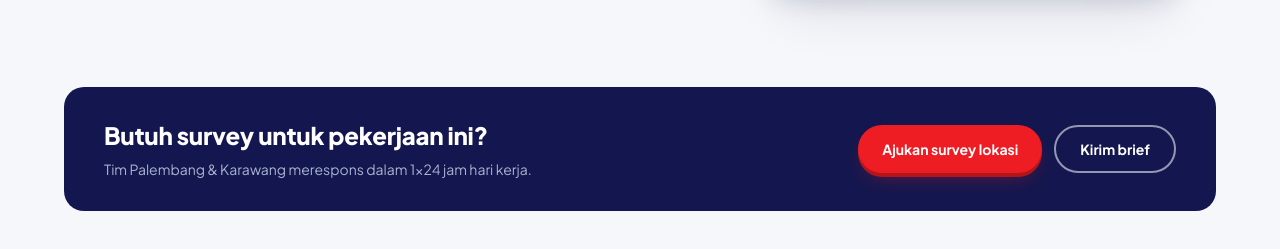
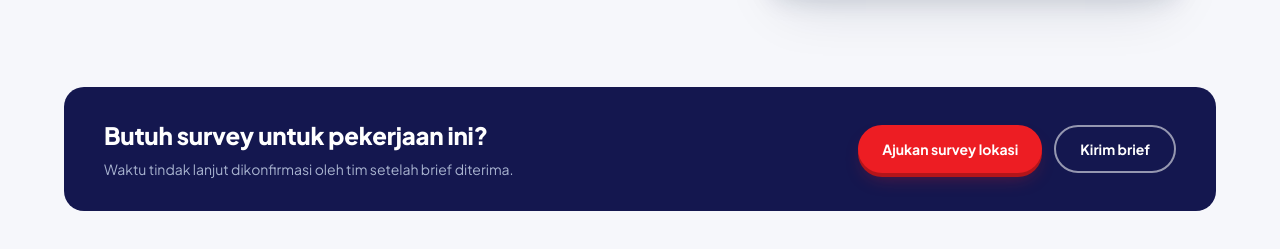
Before and after one commit to nihtlouw/bsm-company-profile, a React (Vite) app in the folder exports/berjaya-company-profile/: page /layanan/commissioning in a window 1280 px wide. Shown: the part 873-1122 px from the top of the page. Built offline with nearby package versions, Linux system fonts and the light colour scheme.

Commit message:
Remove unverified 1x24-hour response promise from service pages

```diff
--- a/exports/berjaya-company-profile/src/pages/service.tsx
+++ b/exports/berjaya-company-profile/src/pages/service.tsx
@@ -77,7 +77,7 @@ export function ServiceRoute() {
         </section>
         <CtaBand
           title="Butuh survey untuk pekerjaan ini?"
-          note="Tim Palembang & Karawang merespons dalam 1×24 jam hari kerja."
+          note="Waktu tindak lanjut dikonfirmasi oleh tim setelah brief diterima."
         >
           <Button asChild>
             <Link to="/kampanye-instalasi-listrik">Ajukan survey lokasi</Link>
```
